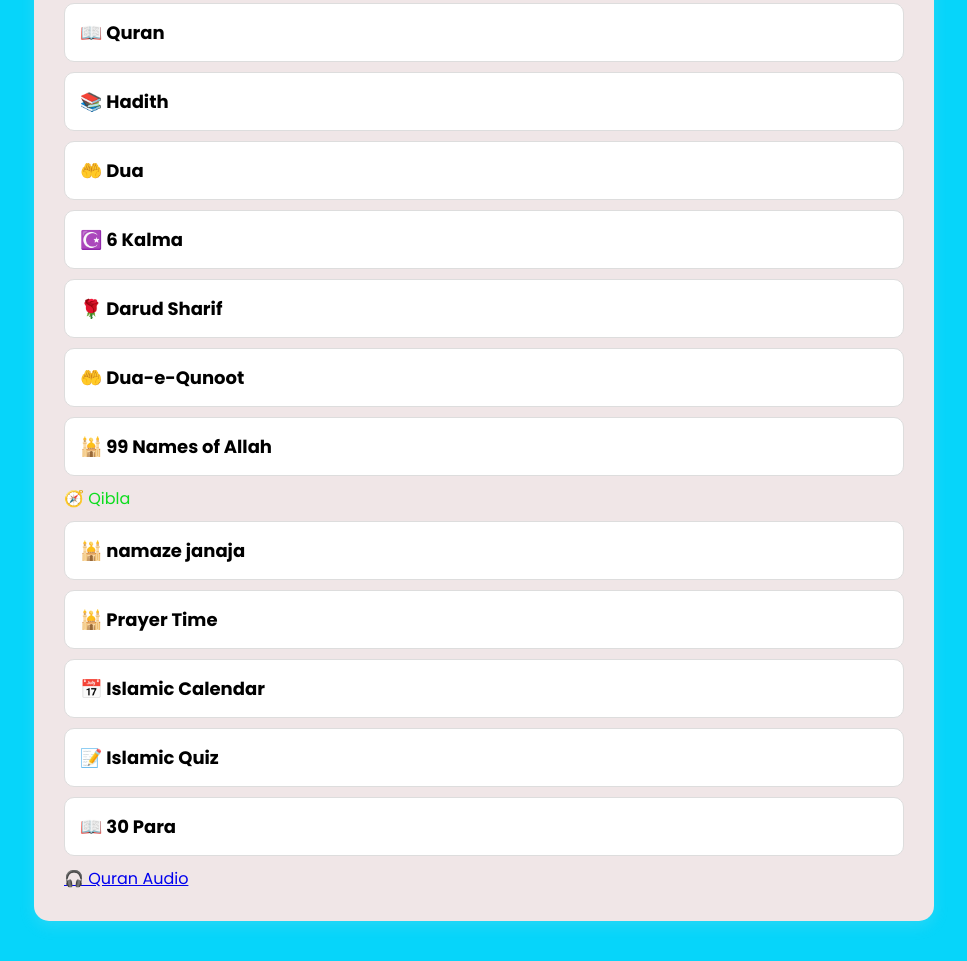
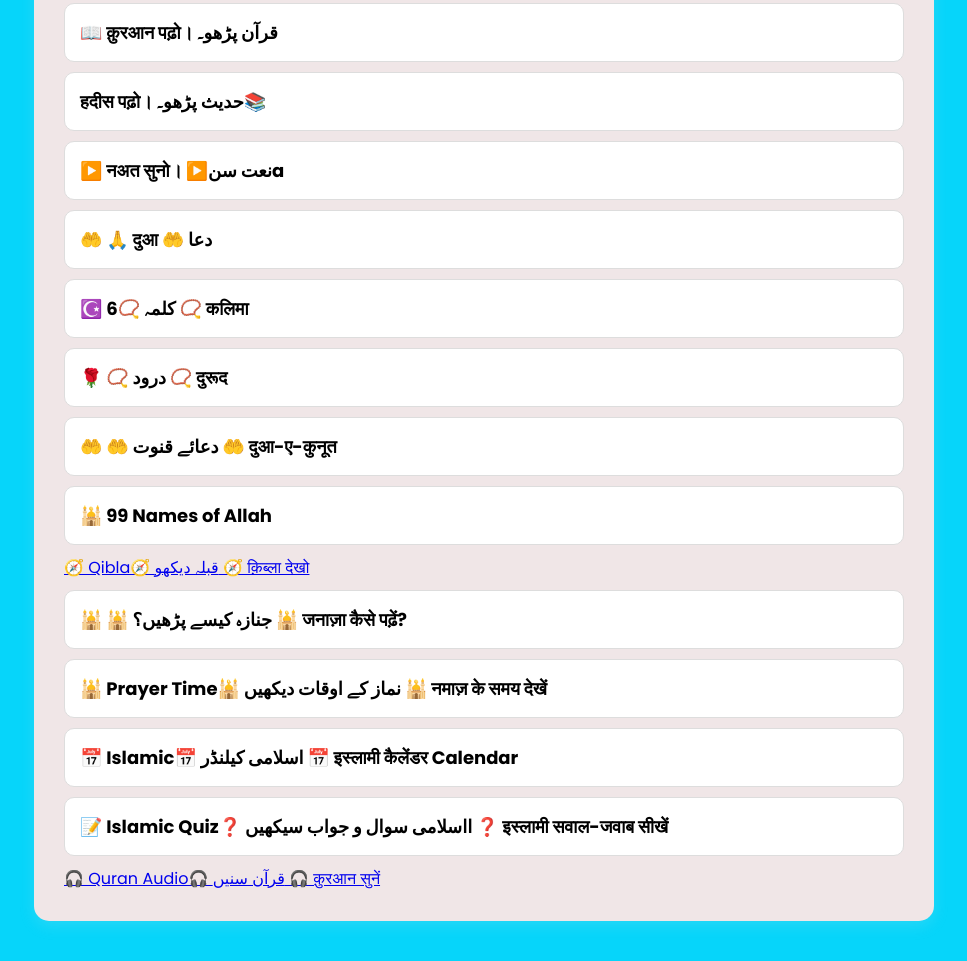
Before and after one commit to mdchandmdchand220-gif/sana-islamic, a plain HTML site: page index.html in a window 1280 px wide. Shown: the part 215-1176 px from the top of the page, without its empty margins (156-1123 px from the left). Drawn offline with Linux system fonts and the light colour scheme.

Commit message:
Add files via upload

```diff
--- a/index.html
+++ b/index.html
@@ -23,12 +23,51 @@
         <h1>🕌 Sana Islamic</h1>
         <p>السلام عليكم ورحمة الله وبركاته</p>
     </header>
-    <div class="container"> <a class="btn" href="quran.html">📖 Quran</a> <a class="btn" href="hadith.html">📚
-            Hadith</a> <a class="btn" href="dua.html">🤲 Dua</a> <a class="btn" href="kalma.html">☪️ 6 Kalma</a> <a
-            class="btn" href="darud.html">🌹 Darud Sharif</a> <a class="btn" href="duayequnud.html">🤲 Dua-e-Qunoot</a>
-        <a class="btn" href="allahki99nam.html">🕌 99 Names of Allah</a> <a clss="btn" href="qibla.html"></a>🧭 Qibla<a class="btn" href="namaze janaja.html"> 🕌 namaze janaja</a>
-        <a class="btn" href="prayertime.html">🕌 Prayer Time</a> <a class="btn" href="calendar.html">📅 Islamic
-            Calendar</a> <a class="btn" href="quiz.html">📝 Islamic Quiz</a> <a class="btn" href="parah.html">📖 30 Para</a> <a href="quran-audio.html">🎧 Quran Audio</a>
+    <div class="container"> <a class="btn" href="quran.html">📖  क़ुरआन पढ़ो।
+ قرآن پڑھو۔</a>
+ <a class="btn" href="hadith.html"> हदीस पढ़ो।
+  حدیث پڑھو۔📚</a>
+
+ <a class="btn" href="naat.html">▶️  नअत सुनो।
+
+▶️نعت سنa</a>
+ <a class="btn" href="dua.html">🤲 🙏  दुआ
+
+🤲  دعا</a>
+ <a class="btn" href="kalma.html">☪️ 6📿  کلمہ
+
+📿  कलिमा</a>
+
+<a class="btn" href="darud.html">🌹 📿  درود
+
+📿  दुरूद</a>
+ <a class="btn" href="duayequnud.html">🤲 🤲  دعائے قنوت
+
+🤲  दुआ-ए-कुनूत</a>
+
+ <a class="btn" href="allahki99nam.html">🕌 99 Names of Allah</a>
+
+  <a clss="btn" href="qibla.html">🧭 Qibla🧭  قبلہ دیکھو
+
+🧭  क़िब्ला देखो</a>
+<a class="btn" href="namazejanaja.html"> 🕌 🕌  جنازہ کیسے پڑھیں؟
+
+🕌  जनाज़ा कैसे पढ़ें?</a>
+
+        <a class="btn" href="prayertime.html">🕌 Prayer Time🕌  نماز کے اوقات دیکھیں
+
+🕌  नमाज़ के समय देखें</a>
+<a class="btn" href="calendar.html">📅 Islamic📅  اسلامی کیلنڈر
+
+📅  इस्लामी कैलेंडर
+            Calendar</a>
+            <a class="btn" href="quiz.html">📝 Islamic Quiz❓ ااسلامی سوال و جواب سیکھیں
+
+❓  इस्लामी सवाल-जवाब सीखें</a>
+
+  <a href="quran-audio.html">🎧 Quran Audio🎧  قرآن سنیں
+
+🎧  क़ुरआन सुनें</a>
   <footer style="display: none;>
   <a href="about.html">About Us</a> |
   <a href="contact.html">Contact Us</a> |
```
